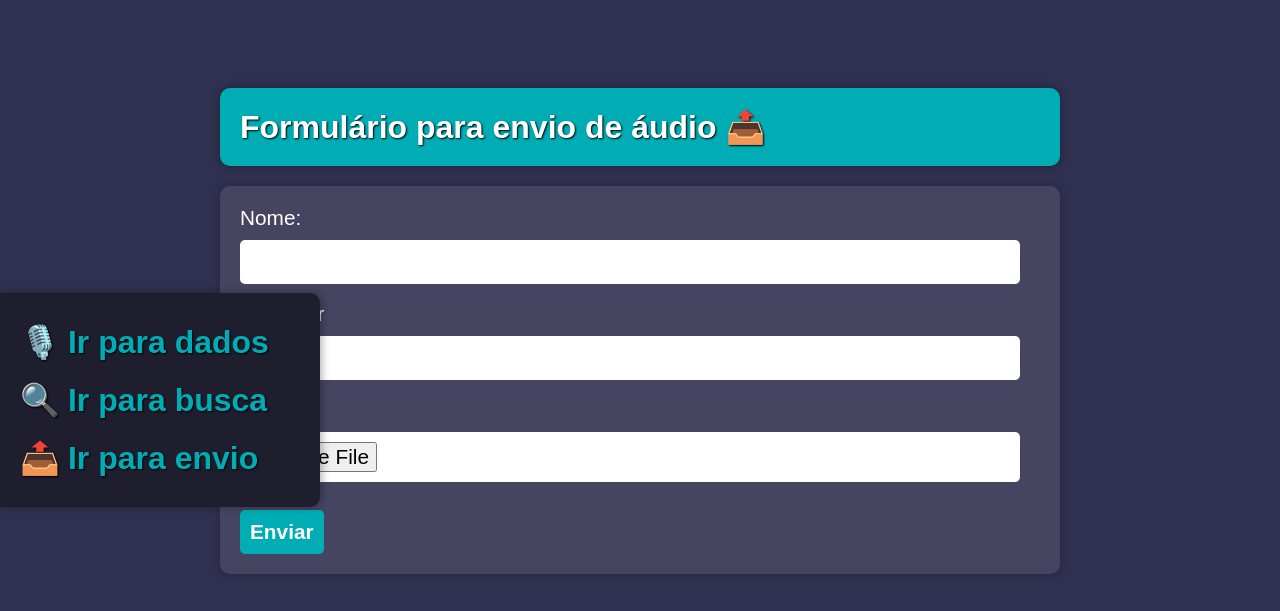
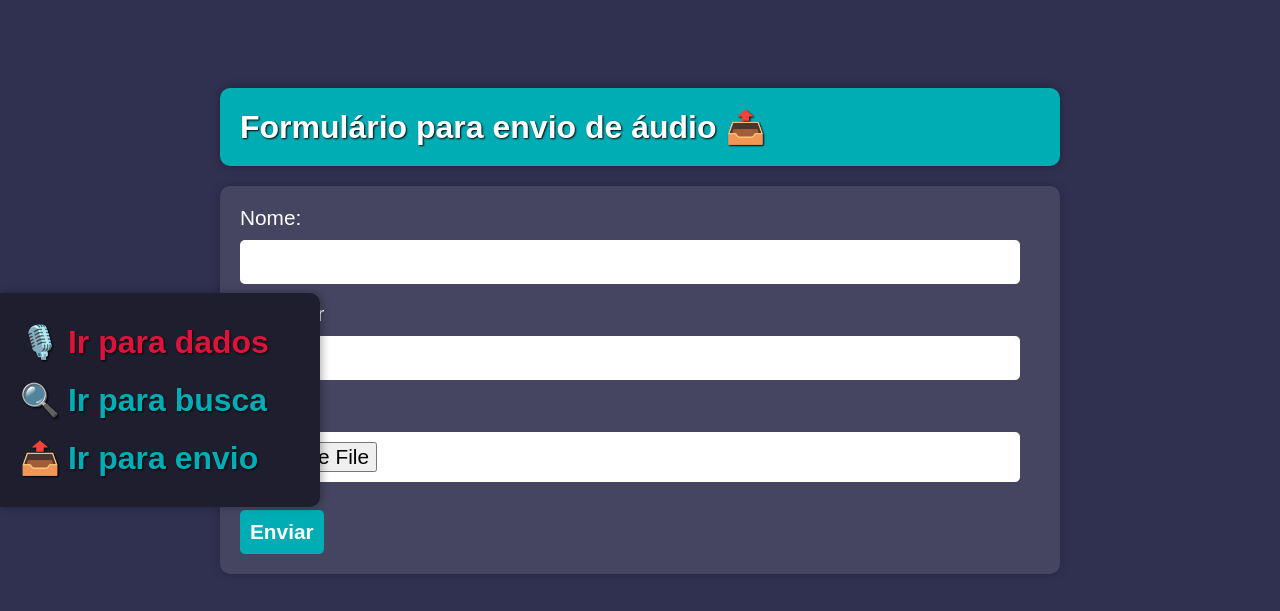
Before and after one commit to VitorFonseca123/Vozes_BD, a Flask app: page / in a window 1280 px wide, with the pointer over the restyled element. Shown: the top 611 px of the page. Run offline with Flask 3, Linux system fonts and the light colour scheme; parts of the project's set-up code (start-up, migrations or seed data) failed here and were passed over.

Commit message:
Adicionando cor aos links quando passa mouse em cima

```diff
--- a/static/style.css
+++ b/static/style.css
@@ -65,6 +65,7 @@ a {
 a:hover {
   text-decoration: underline;
 }
+
 table{
   font-size: xx-large;
   width: 100%;
@@ -163,6 +164,14 @@ h1{
   transition: background-color 0.3s, transform 0.2s;
 }
 
+.menu-lateral a:hover{
+  color:crimson;
+}
+
+.menu-lateral a:active{
+  color:gold;
+}
+
 .menu-lateral span {
   opacity: 0;
   visibility: hidden;
```
